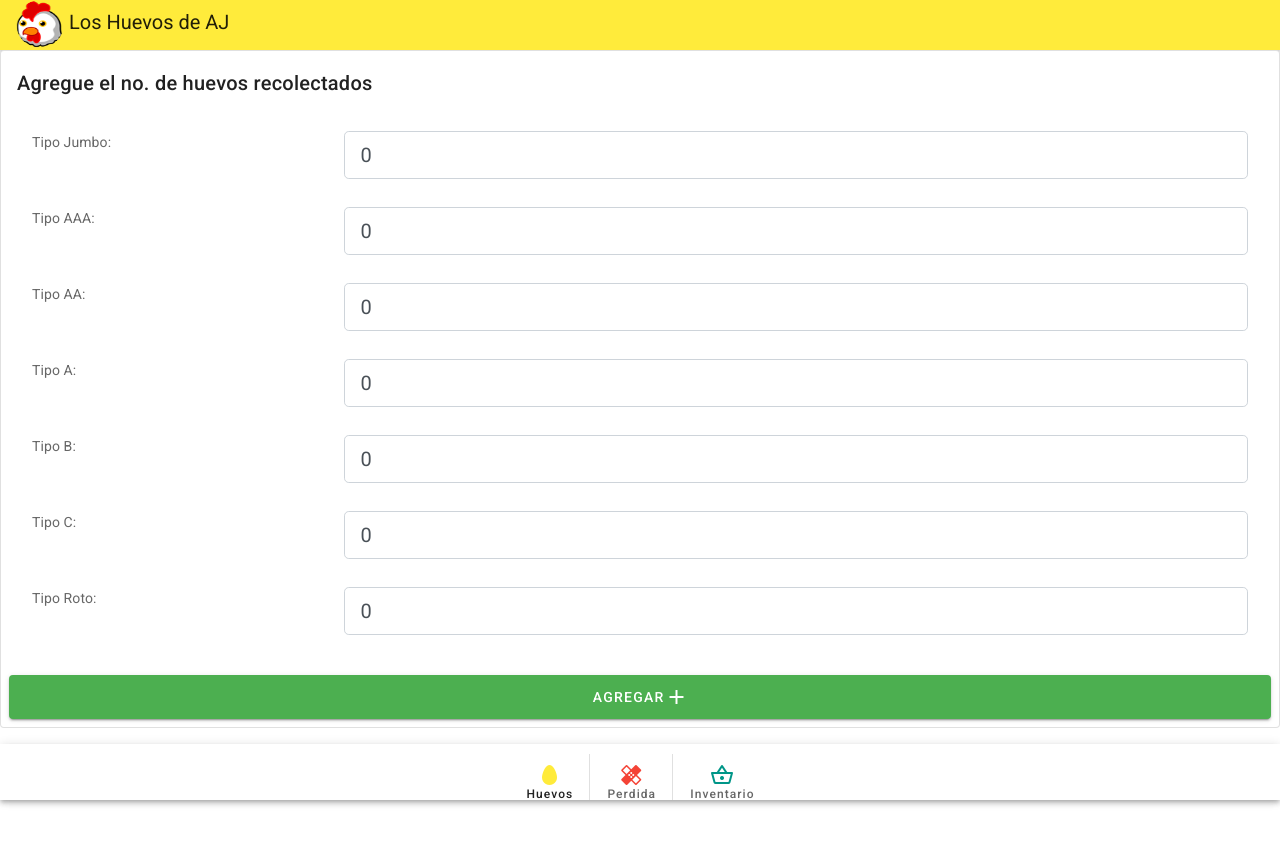
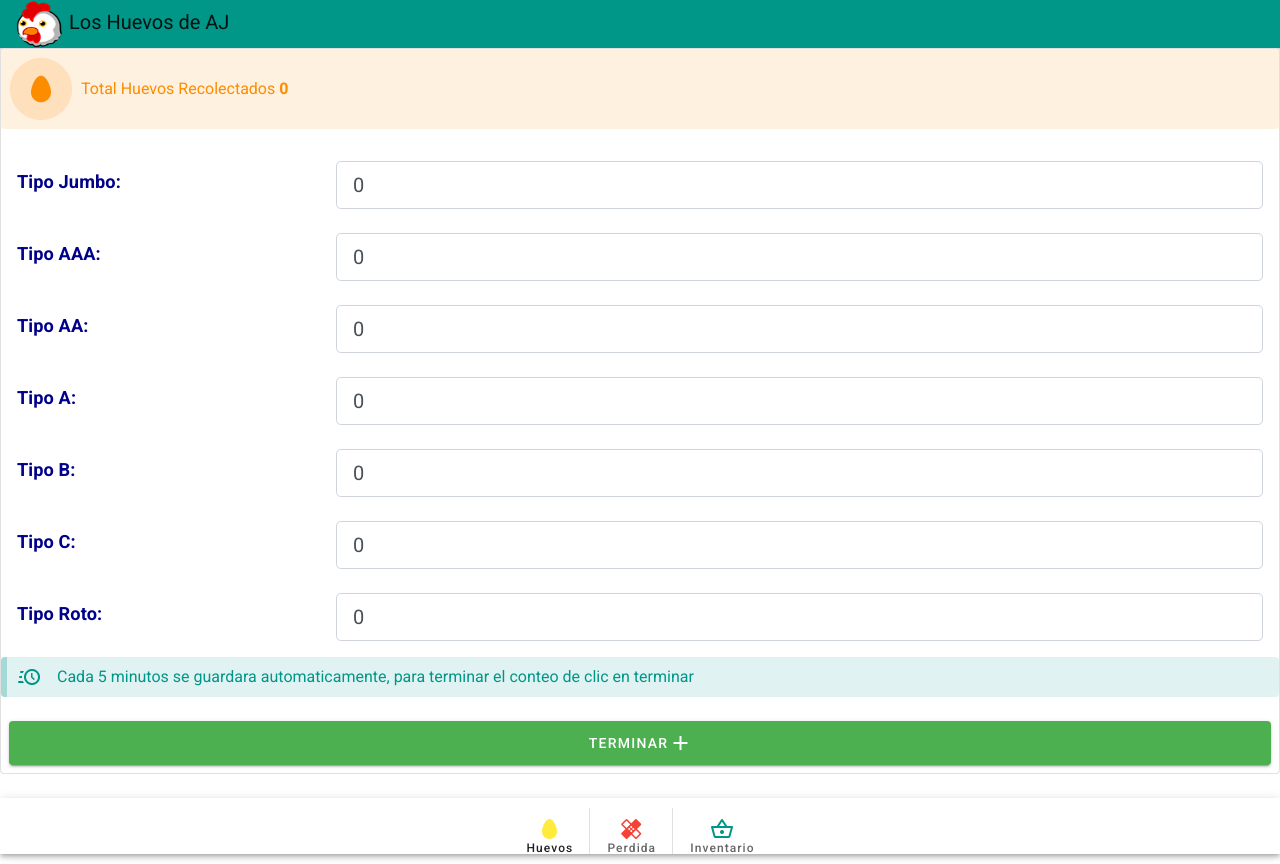
Before and after one commit to beastbernal/chicken-aj, a Vue app: page / in a window 1280 px wide. Before the commit the page ends 810 px from the top, so only its background shows below. Built offline with nearby package versions, Linux system fonts and the light colour scheme.

Commit message:
*Ajustes para total de huevos

```diff
--- a/src/App.vue
+++ b/src/App.vue
@@ -1,6 +1,6 @@
 <template>
   <v-app>
-    <v-toolbar color="yellow" dense style="max-height: 50px;">
+    <v-toolbar color="teal" dense style="max-height: 50px;">
       <v-toolbar-title>
         <v-avatar>
           <img src="./assets/Chicken.png">
@@ -190,5 +190,10 @@ export default {
     margin: 0!Important;
     padding: 0!Important;
   }
-
+  label {
+    font-size: 1.3em;
+    color: darkblue;
+    padding-top: 10px;
+    font-weight: bold;
+  }
 </style>
--- a/src/views/Eggs.vue
+++ b/src/views/Eggs.vue
@@ -1,22 +1,27 @@
 <template>
-    <div>
+    <div style="padding: 0 0 80px 0;">
         <v-card
             class="mx-auto"
             outlined
         >
-            <v-card-title primary-title>
-                <div>
-                    Agregue el no. de huevos recolectados
-                </div>
-            </v-card-title>
+            <v-alert
+            text
+            prominent
+            type="warning"
+            icon="mdi-egg"
+            >
+                 Total Huevos Recolectados <strong>{{numEgg}}</strong>
+            </v-alert>
             <v-card-text>
-            <b-container fluid>
-                <b-row class="my-1" v-for="type in types" :key="type.id">
+            <b-container fluid class="pa-0">
+                <b-row  v-for="type in types" :key="type.id">
                 <b-col sm="3">
                     <label :for="`type-${type.id}`">Tipo {{ type.label }}:</label>
                 </b-col>
                 <b-col sm="9">
-                    <b-form-input :id="`type-${type.id}`" v-model="type.value" type="number" size="lg"></b-form-input>
+                    <b-form-input :id="`type-${type.id}`" v-model="type.value" type="number"
+                    @input="sumEggs()"
+                    size="lg"></b-form-input>
                 </b-col>
                 </b-row>
             </b-container>
@@ -49,8 +54,17 @@
                 </v-container>
             </v-form> -->
             </v-card-text>
+            <v-alert
+                text
+                dense
+                color="teal"
+                icon="mdi-clock-fast"
+                border="left"
+                >
+                Cada 5 minutos se guardara automaticamente, para terminar el conteo de clic en terminar
+            </v-alert>
             <v-card-actions>
-                <v-btn block color="success" dark large @click="sumEggs()">Agregar
+                <v-btn block color="success" dark large @click="sumEggs()">Terminar
                     <v-icon>mdi-plus</v-icon>
                 </v-btn>
             </v-card-actions>
@@ -62,7 +76,7 @@
 export default {
     data: () => ({
         numEgg: 0,
-        totalEgg: 18,
+        // totalEgg: 18,
         valid: false,
         firstname: '',
         lastname: '',
@@ -87,11 +101,13 @@ export default {
     }),
     methods: {
         sumEggs () {
-            let n = Number.parseInt(this.numEgg)
-            let t = Number.parseInt(this.totalEgg)
-            this.totalEgg = n + t
-            this.numEgg = 0
+            this.numEgg = 0;
+            for (let index = 0; index < this.types.length; index++) {
+                const element = this.types[index];
+                element.value = parseInt(element.value.toString())
+                this.numEgg += element.value;
+            }
         }
-    },
+    }
 }
 </script>
```
